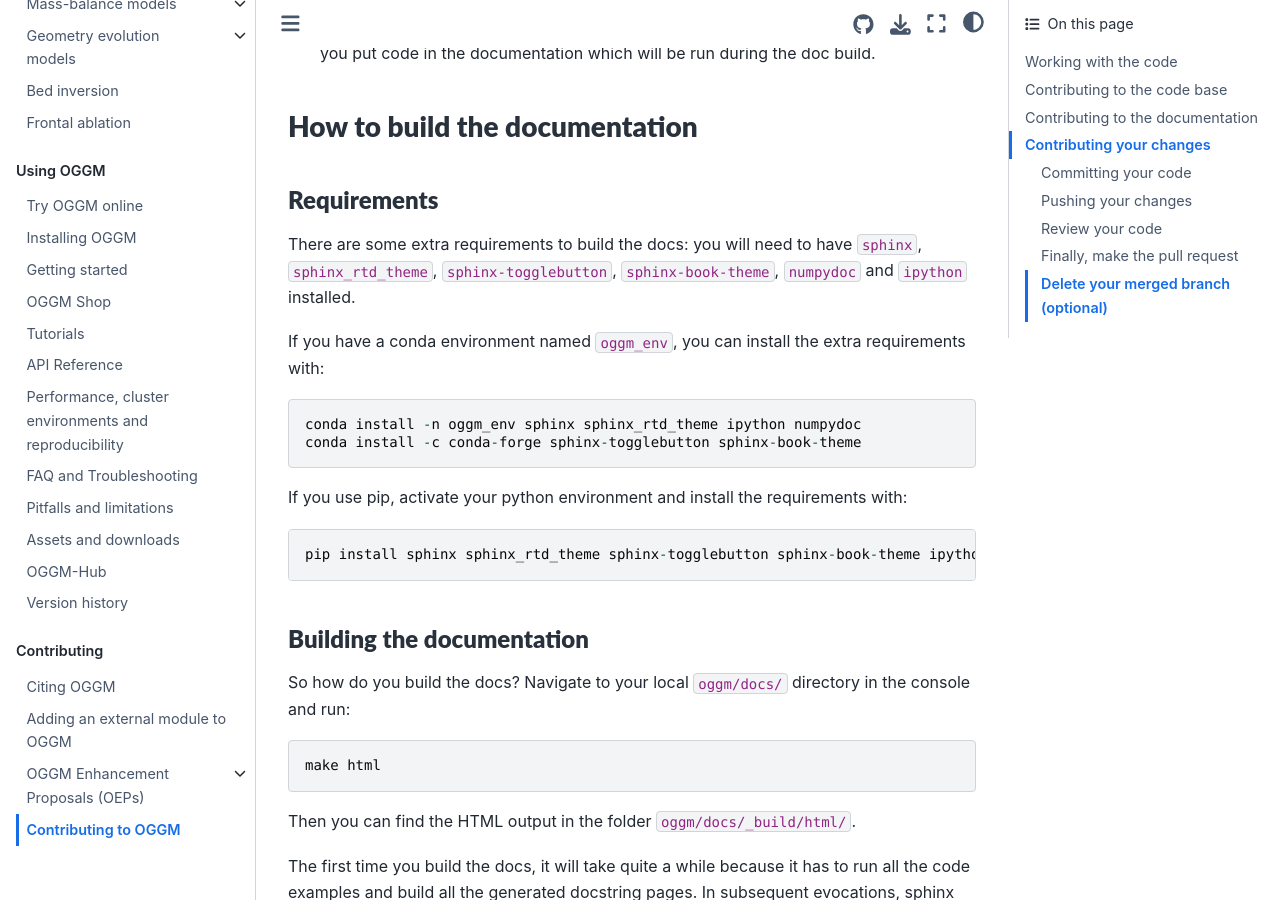
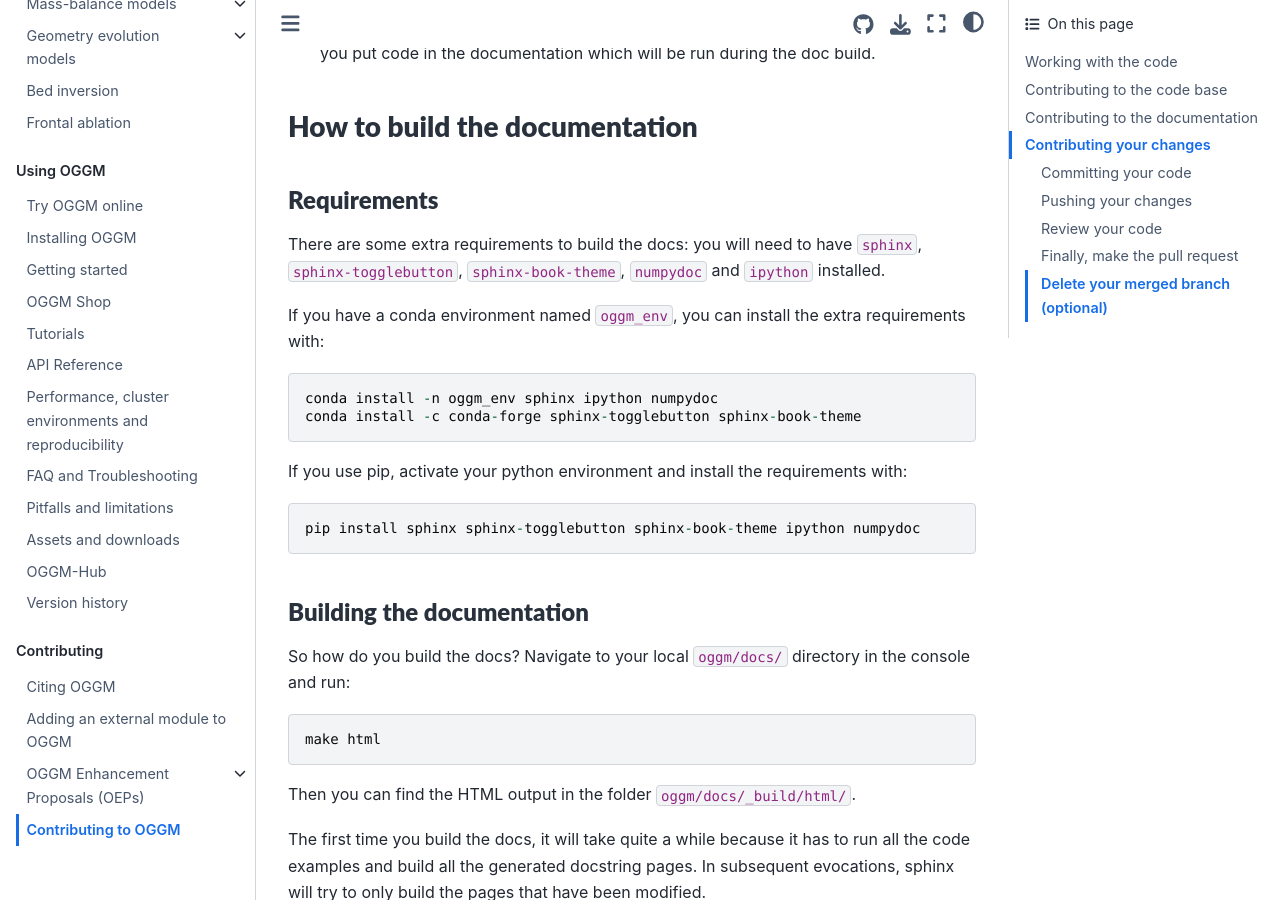
Before and after one commit to OGGM/oggm, a Sphinx documentation site: the page built from docs/contributing.rst, in a window 1280 px wide and 900 px high, scrolled down 4098 px. Built offline with Sphinx 7.4.7 and the Sphinx Book theme 1.1.4, drawn with Linux system fonts in a browser that asks for light colours; the version number could not be read and is left out.

Commit message:
removed sphinx_rtd_theme

```diff
--- a/docs/contributing.rst
+++ b/docs/contributing.rst
@@ -210,19 +210,19 @@ Requirements
 ~~~~~~~~~~~~
 
 There are some extra requirements to build the docs: you will need to
-have ``sphinx``, ``sphinx_rtd_theme``, ``sphinx-togglebutton``, ``sphinx-book-theme``, ``numpydoc``
+have ``sphinx``, ``sphinx-togglebutton``, ``sphinx-book-theme``, ``numpydoc``
 and ``ipython`` installed.
 
 If you have a conda environment named ``oggm_env``, you can install the extra
 requirements with::
 
-      conda install -n oggm_env sphinx sphinx_rtd_theme ipython numpydoc
+      conda install -n oggm_env sphinx ipython numpydoc
       conda install -c conda-forge sphinx-togglebutton sphinx-book-theme
 
 If you use pip, activate your python environment and install the requirements
 with::
 
-      pip install sphinx sphinx_rtd_theme sphinx-togglebutton sphinx-book-theme ipython numpydoc
+      pip install sphinx sphinx-togglebutton sphinx-book-theme ipython numpydoc
 
 Building the documentation
 ~~~~~~~~~~~~~~~~~~~~~~~~~~
```
